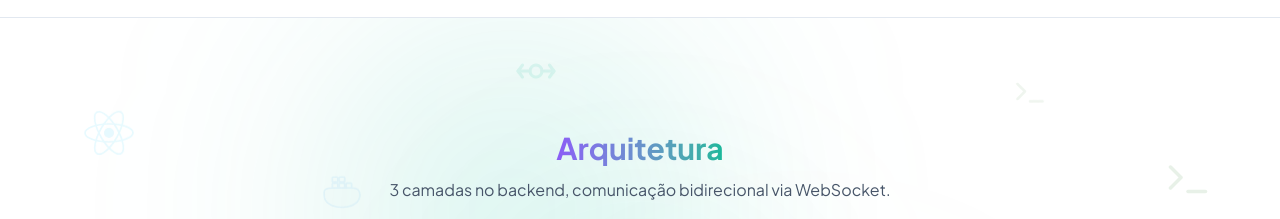
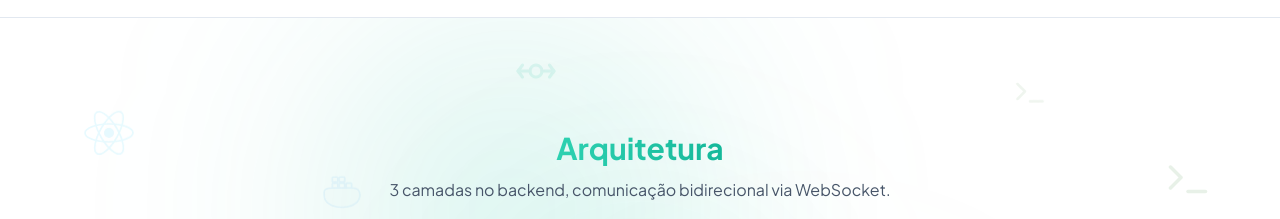
Before and after one commit to AndriyAmaro/realtime-chat, a React (Vite) app in the folder client/: page / in a window 1280 px wide. Shown: the part 1500-1719 px from the top of the page. Built offline with nearby package versions, Linux system fonts and the light colour scheme.

Commit message:
style(landing): use Pulse teal gradient on Arquitetura title
Co-Authored-By: Claude Opus 4.6 <noreply@anthropic.com>

```diff
--- a/client/src/pages/LandingPage.tsx
+++ b/client/src/pages/LandingPage.tsx
@@ -434,7 +434,7 @@ export default function LandingPage() {
         <div className="relative mx-auto max-w-5xl px-4 sm:px-6">
           <div className="scroll-reveal mb-14 text-center">
             <h2 className="text-2xl font-bold sm:text-3xl">
-              <span className="animate-gradient bg-gradient-to-r from-[var(--primary-500)] via-[#8b5cf6] to-[var(--primary-500)] bg-clip-text text-transparent">
+              <span className="animate-gradient bg-gradient-to-r from-[var(--primary-500)] via-[#2DD1B1] to-[var(--primary-500)] bg-clip-text text-transparent">
                 Arquitetura
               </span>
             </h2>
```
